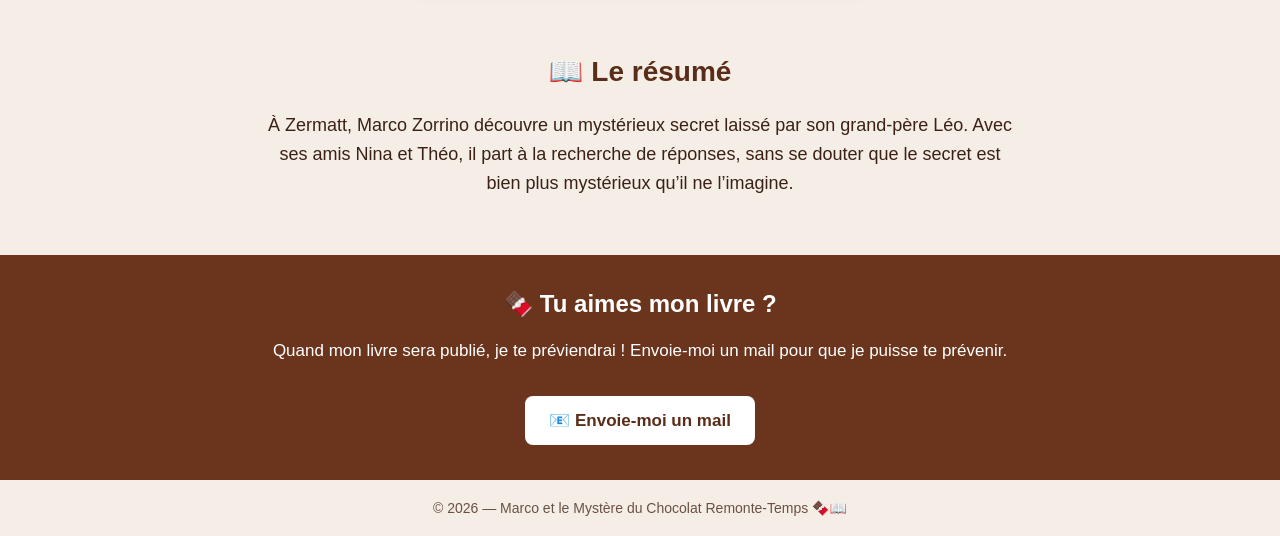
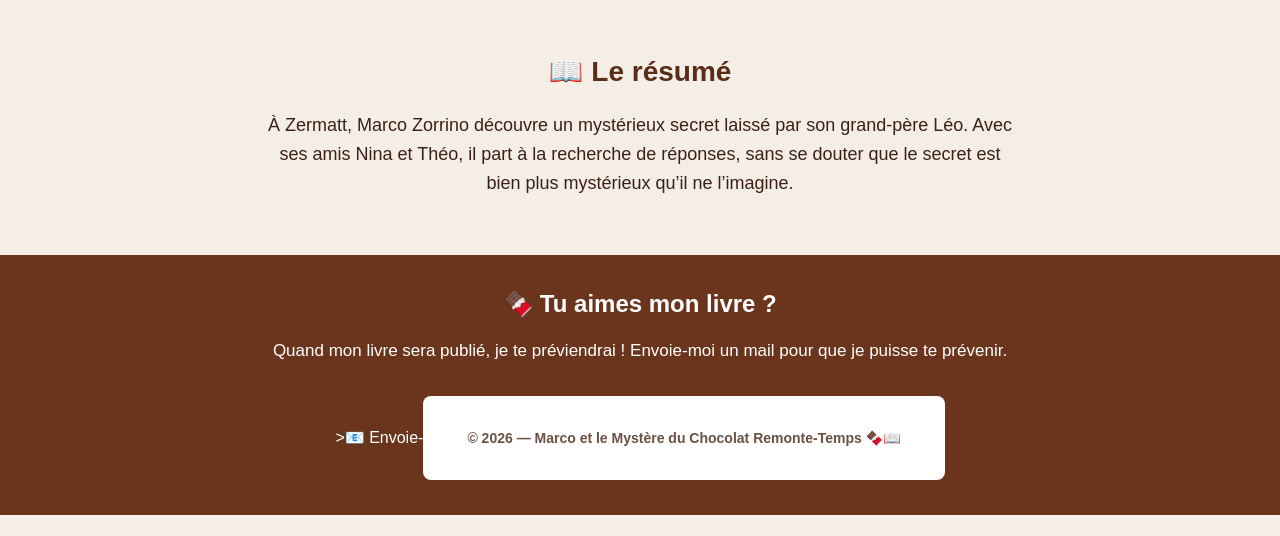
Before and after one commit to angelobaccaro11-arch/marco-chocolat, a plain HTML site: page index.html in a window 1280 px wide. Shown: the part 477-1013 px from the top of the page. After the commit the page ends 992 px from the top, so only its background shows below. Drawn offline with Linux system fonts and the light colour scheme.

Commit message:
Correct email button formatting in index.html
Fixed email link formatting and updated button text.

```diff
--- a/index.html
+++ b/index.html
@@ -146,14 +146,14 @@
       Envoie-moi un mail pour que je puisse te prévenir.
     </p>
 
-    <a
+
+    >📧 Envoie-<a
       class="email-button"
       href="https://mail.google.com/mail/?view=cm&fs=1&to=angelobaccaro11@gmail.com&su=Publication%20de%20Marco%20et%20le%20Myst%C3%A8re%20du%20Chocolat%20Remonte-Temps"
-      target="_blank"
-    >
-      📧 Envoie-moi un mail
+      target="_blank"moi un mail
     </a>
-  </section>
+
+
 
   <footer>
     © 2026 — Marco et le Mystère du Chocolat Remonte-Temps 🍫📖
```
